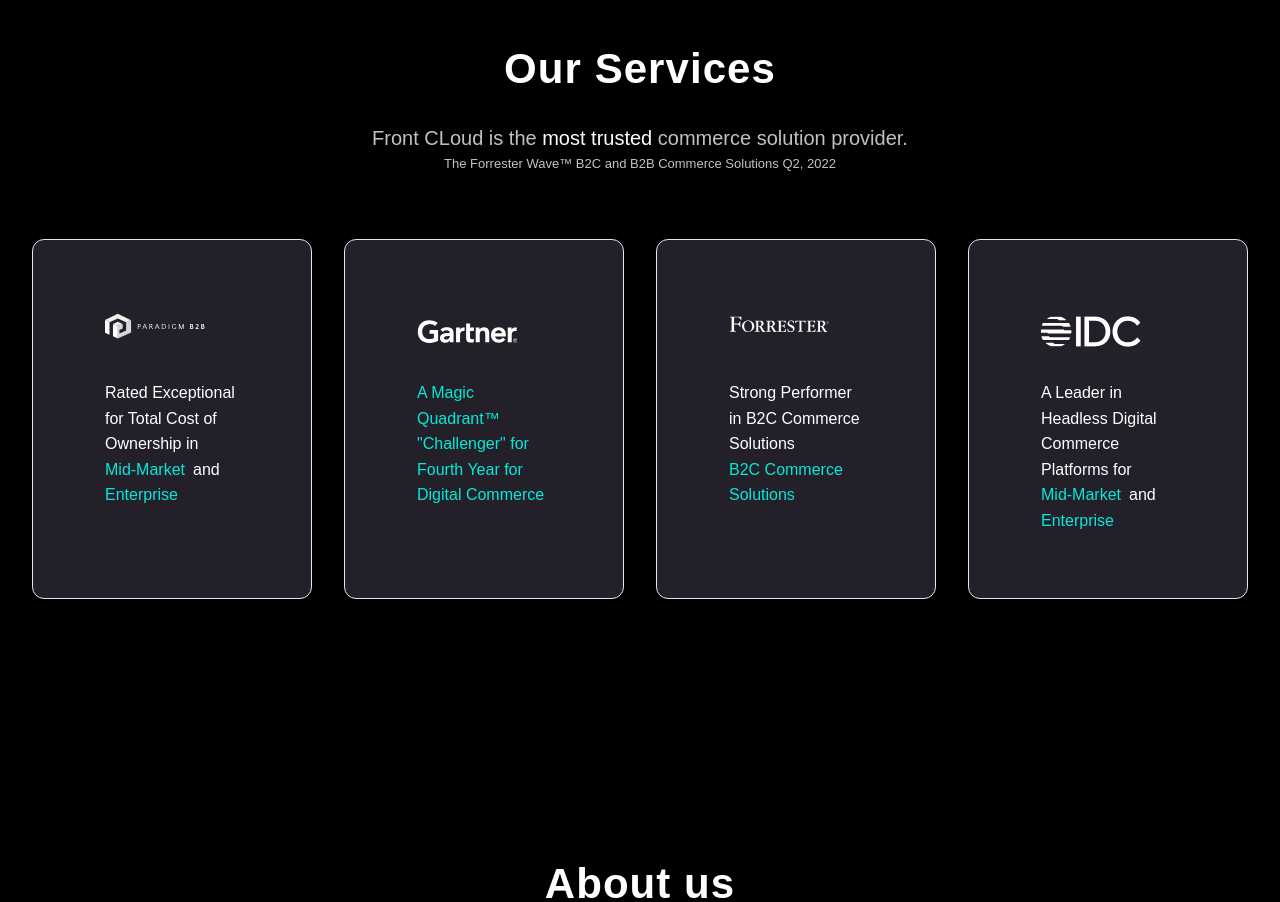
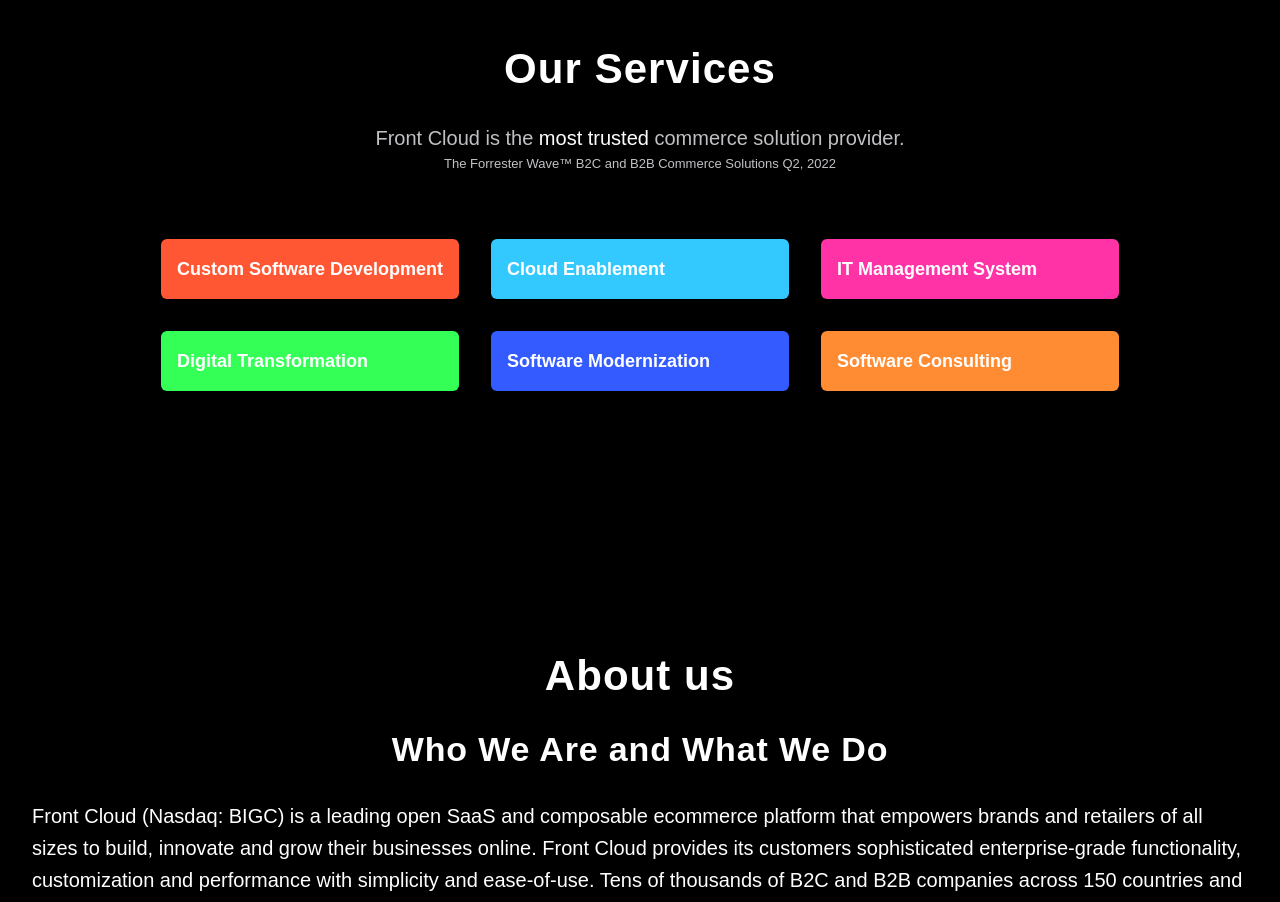
Before and after one commit to creator-cell/landing-page, a Next.js app: page / in a window 1280 px wide. Shown: the part 820-1722 px from the top of the page. Built offline with nearby package versions, Linux system fonts and the light colour scheme.

Commit message:
feat:add service cards

```diff
--- a/src/components/ServiceCard.tsx
+++ b/src/components/ServiceCard.tsx
@@ -9,6 +9,8 @@
 import Image from "next/image"
 import Link from "next/link"
 import React from 'react'
+
+
 
 interface descriptionTextType {
     title: string
--- a/src/components/Services.tsx
+++ b/src/components/Services.tsx
@@ -1,85 +1,48 @@
-import React from 'react'
-import ServiceCard from './ServiceCard'
-import { ServiceImages } from "@/assets/service_image/index"
-
+import React from 'react';
 
 const Services = () => {
-
-    const servicesDescription1 = [
-        {
-            title: 'Rated Exceptional for Total Cost of Ownership in',
-            color: '#FEFEFF',
-        },
-        {
-            title: 'Mid-Market',
-            color: '#05E9D9',
-            link: '/b2b-commerce'
-        },
-        {
-            title: 'and',
-            color: '#FEFEFF',
-        },
-        {
-            title: 'Enterprise',
-            color: '#05E9D9',
-            link: '/enterprise-commerce'
-        },
-    ]
-    const servicesDescription2 = [
-        {
-            title: 'A Magic Quadrant™ "Challenger" for Fourth Year for Digital Commerce',
-            color: '#05E9D9',
-            link: '/b2b-commerce'
-        },
-    ]
-    const servicesDescription3 = [
-        {
-            title: 'Strong Performer in ﻿B2C Commerce Solutions',
-            color: '#FEFEFF',
-        },
-        {
-            title: '﻿B2C Commerce Solutions',
-            color: '#05E9D9',
-            link: '/b2b-commerce'
-        },
-    ]
-    const servicesDescription4 = [
-        {
-            title: 'A Leader in Headless Digital Commerce Platforms for ',
-            color: '#FEFEFF',
-        },
-        {
-            title: 'Mid-Market',
-            color: '#05E9D9',
-            link: '/b2b-commerce'
-        },
-        {
-            title: 'and',
-            color: '#FEFEFF',
-        },
-        {
-            title: 'Enterprise',
-            color: '#05E9D9',
-            link: '/enterprise-commerce'
-        },
-    ]
+    const serviceDetails = [
+        { name: "Custom Software Development", color: "#FF5733" },
+        { name: "Cloud Enablement", color: "#33C9FF" },
+        { name: "IT Management System", color: "#FF33A6" },
+        { name: "Digital Transformation", color: "#33FF57" },
+        { name: "Software Modernization", color: "#335BFF" },
+        { name: "Software Consulting", color: "#FF8C33" },
+    ];
 
     return (
-        <div className='w-full  bg-black'>
-            <div className='container w-full '>
-                <div className='w-full pb-[32px]'>
-                    <h1 className='text-[#c1c1c5] text-center text-[20px] font-[400] leading-[1.6]'>Front CLoud is the <span className='text-[#FEFEFF]'>most trusted</span>  commerce solution provider.</h1>
-                    <h1 className='text-[#c1c1c5] text-center text-[13px] font-[400] leading-[1.6]'>The Forrester Wave™ B2C and B2B Commerce Solutions Q2, 2022</h1>
+        <div className="w-full bg-black">
+            <div className="container w-full">
+                <div className="w-full pb-8">
+                    <h1 className="text-[#c1c1c5] text-center text-[20px] font-[400] leading-[1.6]">
+                        Front Cloud is the <span className="text-[#FEFEFF]">most trusted</span> commerce solution provider.
+                    </h1>
+                    <h1 className="text-[#c1c1c5] text-center text-[13px] font-[400] leading-[1.6]">
+                        The Forrester Wave™ B2C and B2B Commerce Solutions Q2, 2022
+                    </h1>
                 </div>
-                <div className='grid grid-cols-1 md:grid-cols-2 lg:grid-cols-4 gap-8 py-[32px]'>
-                    <ServiceCard description={servicesDescription1} image={ServiceImages.paradigm} />
-                    <ServiceCard description={servicesDescription2} image={ServiceImages.Gartner} />
-                    <ServiceCard description={servicesDescription3} image={ServiceImages.Forrester} />
-                    <ServiceCard description={servicesDescription4} image={ServiceImages.IDC} />
+                <div className="grid grid-cols-1 md:grid-cols-2 lg:grid-cols-3 gap-8 py-8">
+                    {serviceDetails.map((service, index) => (
+                        <ServiceCard key={index} name={service.name} color={service.color} />
+                    ))}
                 </div>
             </div>
         </div>
-    )
-}
+    );
+};
+
+
+
+
+
+const ServiceCard = ({ name, color }: { name: string, color: string }) => {
+    return (
+        <div className={`p-4 rounded-md text-white`} style={{ backgroundColor: color }}>
+            <h2 className="text-lg font-semibold">{name}</h2>
+        </div>
+    );
+};
+
+
 
 export default Services
```
